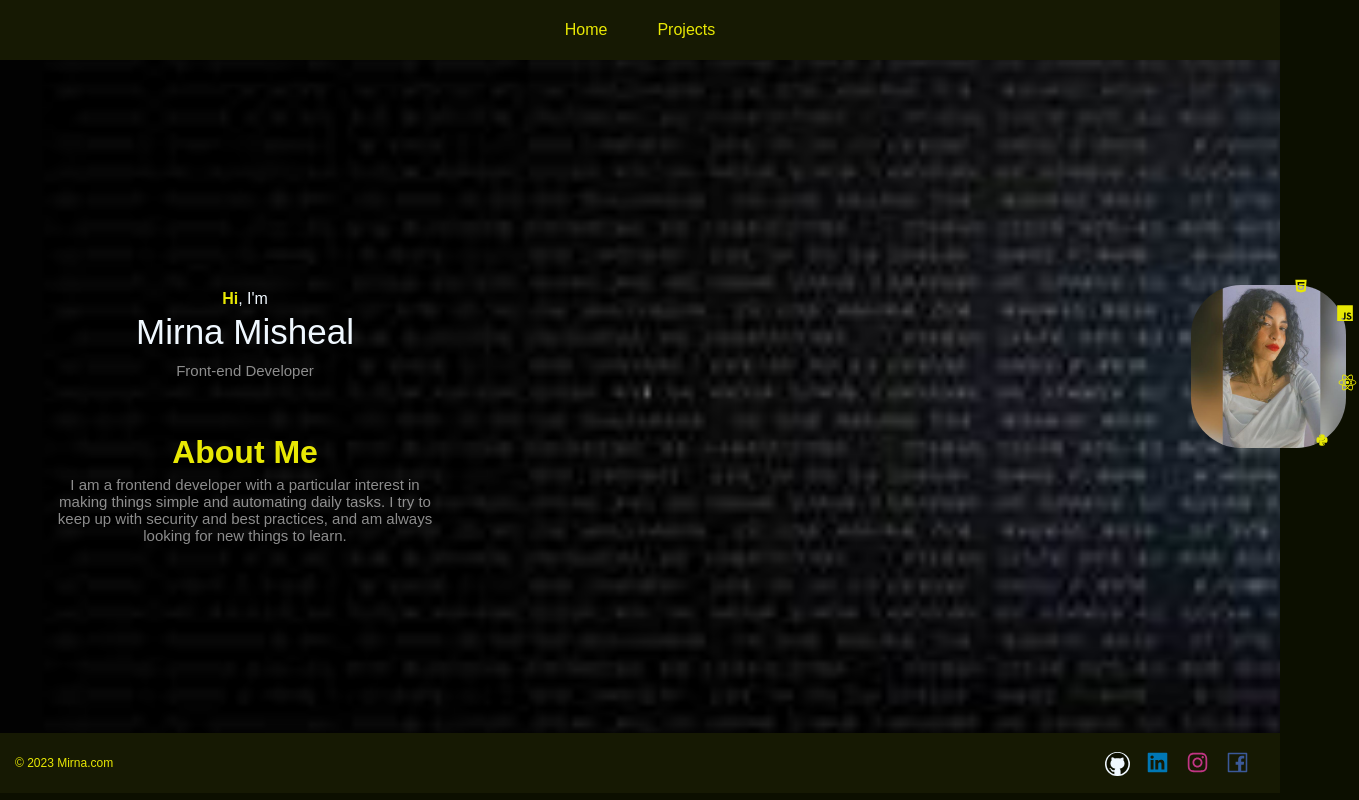
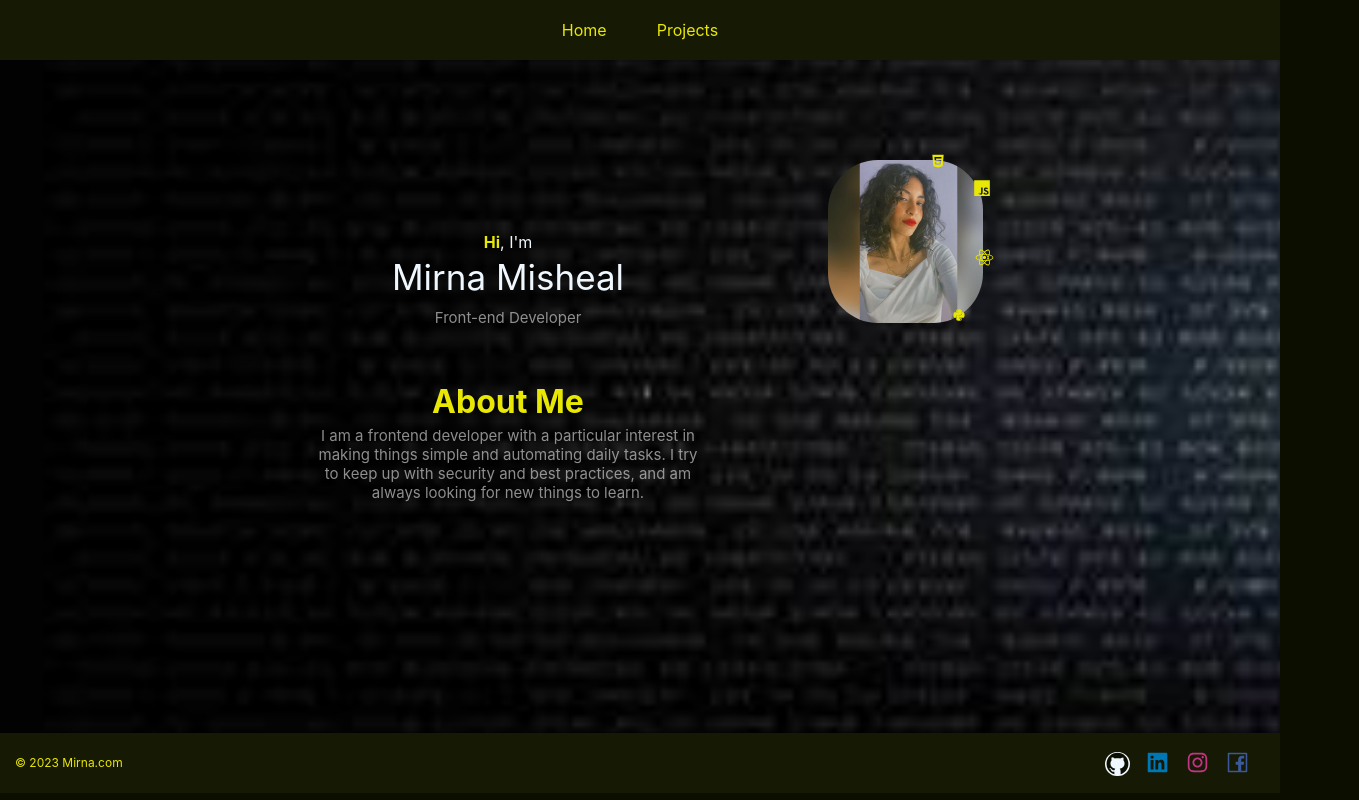
Before and after one commit to mirnaaaaa/NewPortfolio, a React (Create React App) app: page / in a window 1280 px wide. Shown: the whole page, 1359 px wide, since content can reach past the window. Built offline with nearby package versions, Linux system fonts and the light colour scheme.

Commit message:
first commit

```diff
--- a/src/App.css
+++ b/src/App.css
@@ -9,17 +9,16 @@
 body{
   background-color: #0c0f00;
   color: rgb(232, 232, 4);
-  width: 100%;
-}.App{
-  font-family: Arial, Helvetica, sans-serif;
+  width: auto;
 }
+.App{width: auto;}
 .cat{
-  height: auto;
-  display: flex;
-  flex-direction: column;
+  height: 100%;
   background-repeat: no-repeat;
   background-size: cover;
-  width: 100%;
+  width: auto;
+  display: grid;
+  place-items: center;
 }
 .Projects{
   min-height: 82.3vh;
@@ -65,16 +64,15 @@ font-size: 16px;
 }
 .main{
   min-height: 91.6vh;
+  width: auto;
 display: flex;
-width: 100%;
-margin: 0 50px;
 align-items: center;
-  justify-content: space-between;
+justify-content: center;
 }
 .handleIcons{
   display: flex;
-  margin-left: 225px;
-
+  margin-left: 125px;
+  margin-top: -250px;
 }
 .about{
   color: rgb(232, 232, 4);
@@ -84,7 +82,6 @@ align-items: center;
   color: rgb(232, 232, 4);
 }
 .aboutMe{
-  margin-top: 100px;
   color: aliceblue;
   width: 390px;
 }
```
